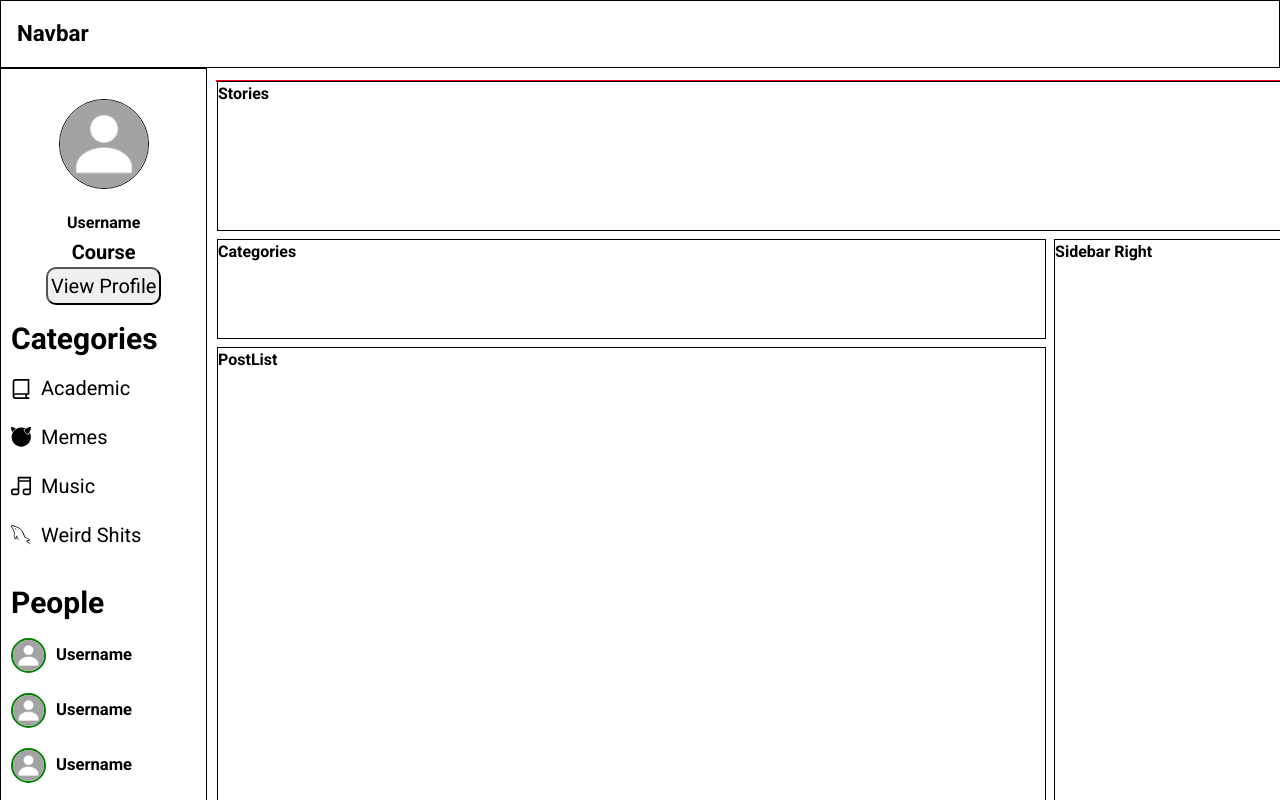
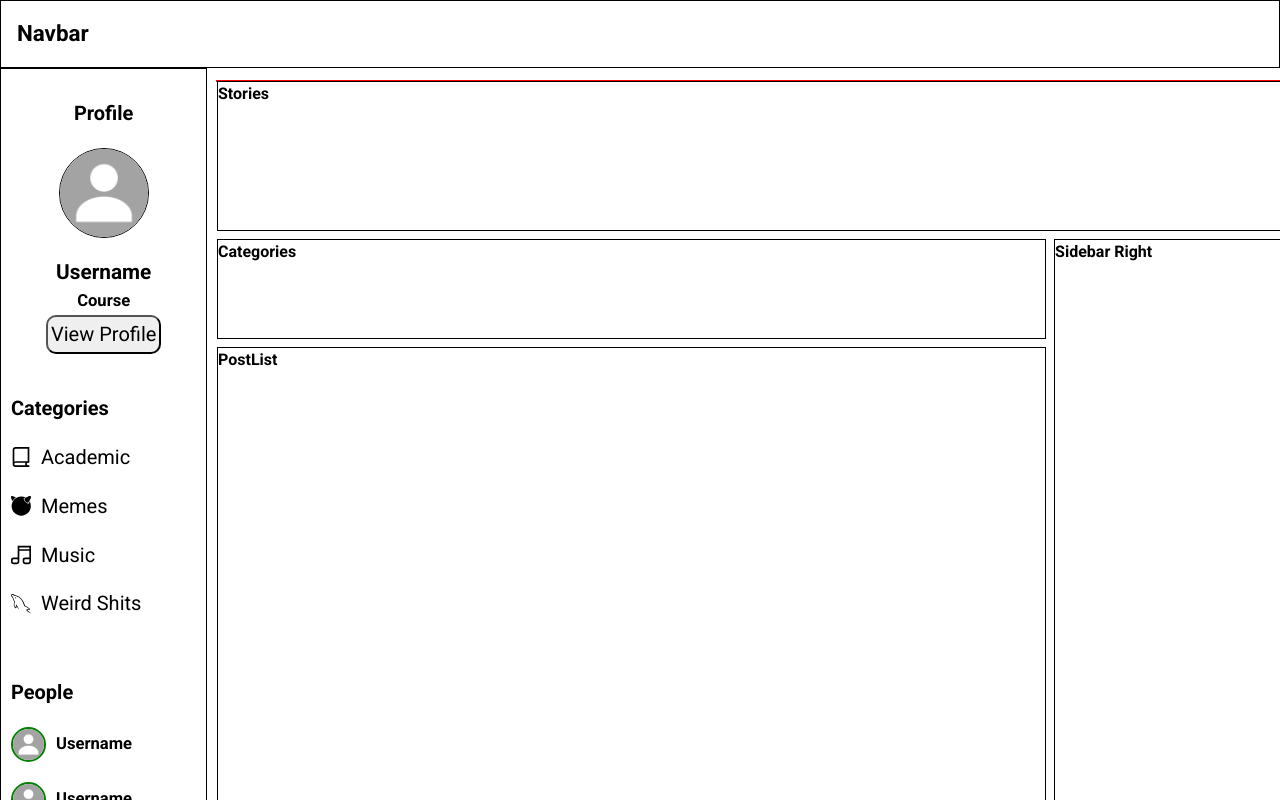
Before and after one commit to CarlConradDeclaro/newJS, a React (Vite) app in the folder frontend/: page / in a window 1280 px wide. Shown: the top 800 px of the page. Built offline with nearby package versions, Linux system fonts and the light colour scheme; a web font is replaced by a local one.

Commit message:
Small changes

```diff
--- a/frontend/src/components/Sidebar/Category/Categories.jsx
+++ b/frontend/src/components/Sidebar/Category/Categories.jsx
@@ -2,12 +2,12 @@ import {GrCatalogOption} from "react-icons/gr";
 import {GrFreebsd} from "react-icons/gr";
 import {GrMusic} from "react-icons/gr";
 import {GrMysql} from "react-icons/gr";
-import '../SideBar.css';
+import '../Sidebar.css';
 
 function Categories() {
   return (
     <div className='sections categories-section'>
-        <h2>Categories</h2>
+        <h2 className="section-title">Categories</h2>
         <ul className="list-ul">
             <li> <GrCatalogOption/> <span className="spacer">Academic</span></li>
             <li> <GrFreebsd/><span className="spacer">Memes</span></li>
--- a/frontend/src/components/Sidebar/People/People.jsx
+++ b/frontend/src/components/Sidebar/People/People.jsx
@@ -1,10 +1,10 @@
 import DefaultImage from '../../../assets/defaultProfile.jpg';
-import '../SideBar.css';
+import '../Sidebar.css';
 
 function People() {
   return (
     <div className="sections people-section">
-        <h2>People</h2>
+        <h2 className='section-title'>People</h2>
         <ul className='list-ul'>
             <li>
                 <img className='people-profile' src={DefaultImage} alt="A user" />
--- a/frontend/src/components/Sidebar/Profile/Profile.jsx
+++ b/frontend/src/components/Sidebar/Profile/Profile.jsx
@@ -1,20 +1,20 @@
 import DefaultImage from '../../../assets/defaultProfile.jpg';
-import '../SideBar.css';
+import '../Sidebar.css';
 
 
 const Profile = () => {
-  return (
-    <div className='sections profile-section'>
-
+    return (
+        <div className='sections profile-section'>
+        <h2 className='section-title'>Profile</h2>
         <figure>
             <img className='profile' src={DefaultImage} alt="Default Profile" />
         </figure>
 
-        <h3 className='userName userInfo'>Username</h3>
-        <h4 className='userCourse userInfo'>Course</h4>
+        <h3 className='userInfo'>Username</h3>
+        <h5 className='userCourse'>Course</h5>
         <button className='profileButton'>View Profile</button>
-    </div>
-  );
+        </div>
+    );
 }
 
 export default Profile;
--- a/frontend/src/components/Sidebar/SideBar.css
+++ b/frontend/src/components/Sidebar/SideBar.css
@@ -1,3 +1,15 @@
+
+/* Sidebar */
+
+.section-title {
+    font-size: 1em;
+}
+
+.sections {
+    font-size: 1em;
+    margin: 20px 0px;
+}
+
 /* Profile Styles */
 
 .profile-section {
@@ -22,6 +34,10 @@
 .profileButton {
     border-radius: 10px;
     padding: 3px;
+}
+
+.userInfo {
+    font-size: 1.3rem;
 }
 
 /* People Styles */
--- a/frontend/src/globals.css
+++ b/frontend/src/globals.css
@@ -113,11 +113,9 @@ h3 {
     width: 100%;
     height: 100vh;
     font-size: 20px;
-
 }
 
 .sidebar {
-
     transform: translateX(-100vw);
     transition: transform .5s;
     margin-top: 3.8em;
```
